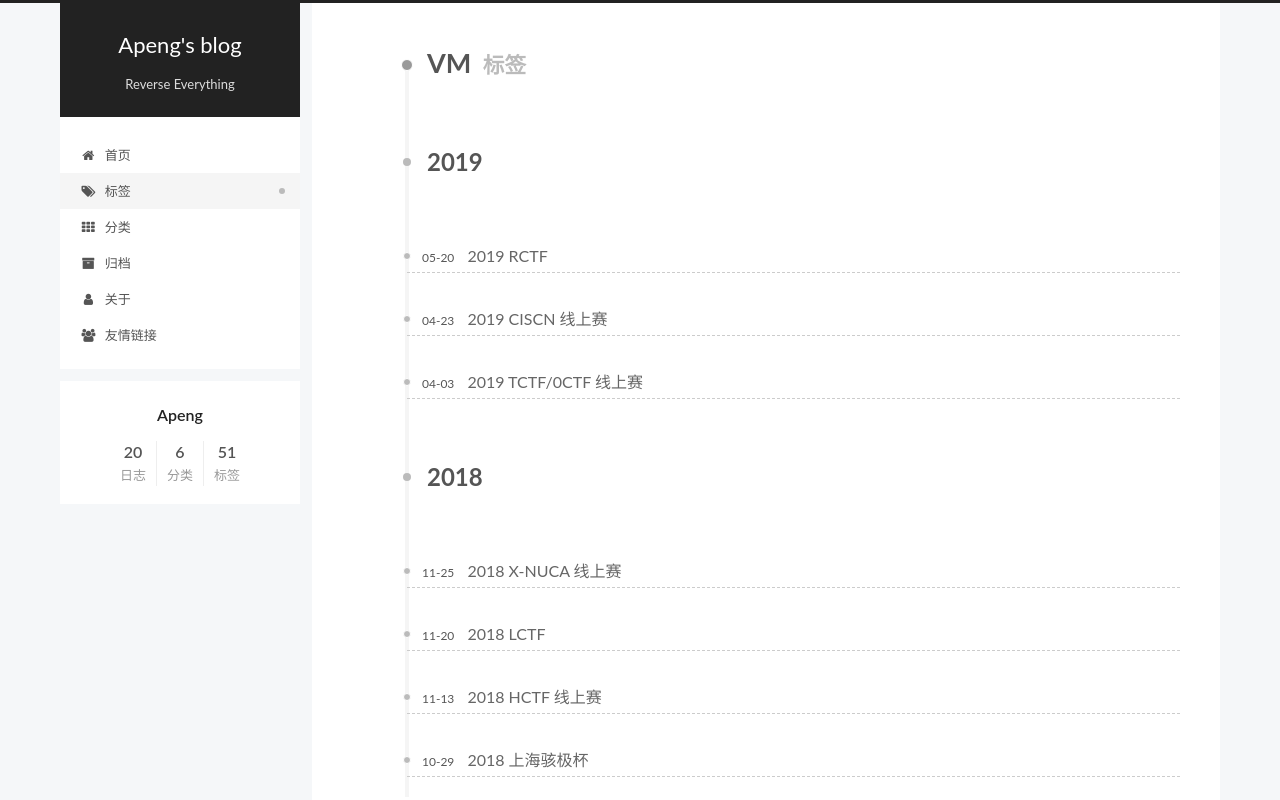
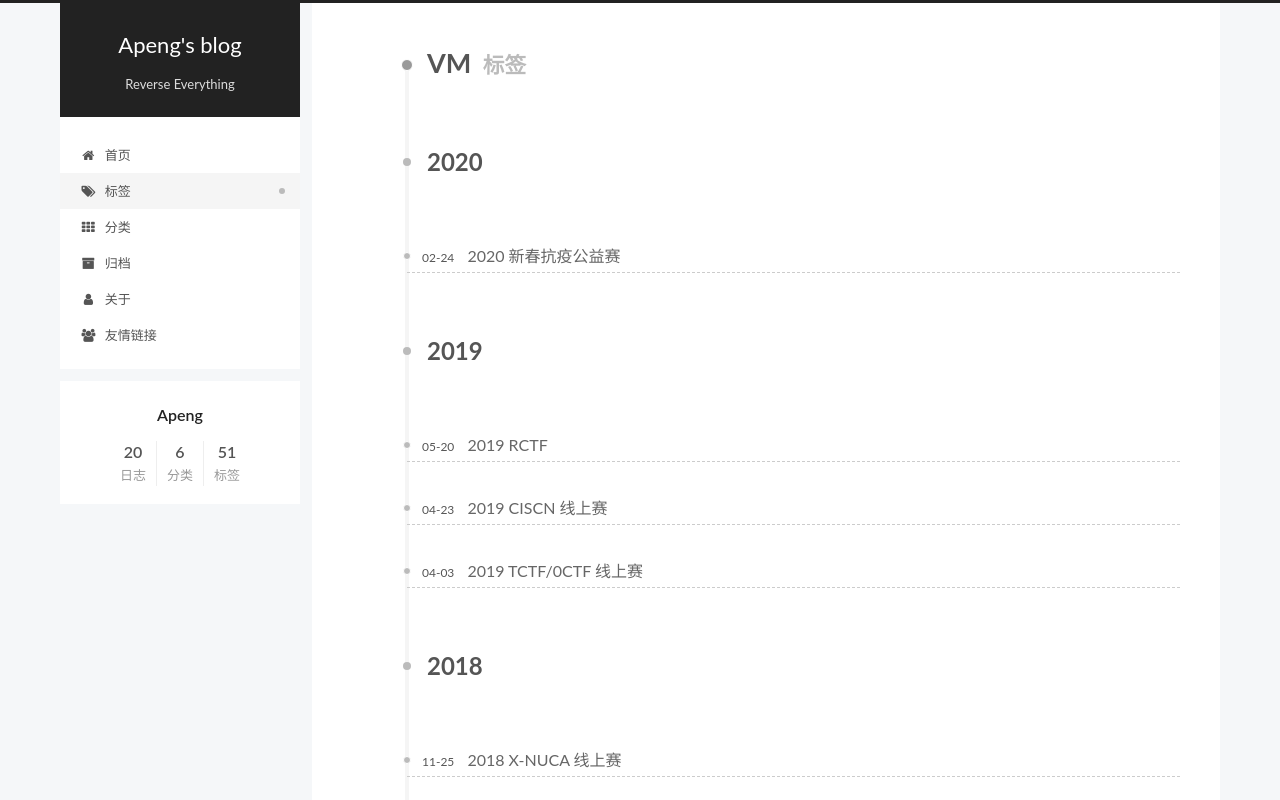
Before and after one commit to Apeng7364/Apeng7364.github.io, a plain HTML site: page tags/VM/index.html in a window 1280 px wide. Shown: the top 800 px of the page. Drawn offline with Linux system fonts and the light colour scheme.

Commit message:
Site updated: 2020-02-24 14:55:55

```diff
--- a/tags/VM/index.html
+++ b/tags/VM/index.html
@@ -167,6 +167,29 @@
       </div>
 
 
+    <div class="collection-year">
+      <h1 class="collection-header">2020</h1>
+    </div>
+
+  <article itemscope itemtype="http://schema.org/Article">
+    <header class="post-header">
+
+      <div class="post-meta">
+        <time itemprop="dateCreated"
+              datetime="2020-02-24T13:10:19+08:00"
+              content="2020-02-24">
+          02-24
+        </time>
+      </div>
+
+      <h2 class="post-title">
+          <a class="post-title-link" href="/2020/02/24/2020gongyi/" itemprop="url">
+            <span itemprop="name">2020 新春抗疫公益赛</span>
+          </a>
+      </h2>
+
+    </header>
+  </article>
     <div class="collection-year">
       <h1 class="collection-header">2019</h1>
     </div>
```
Also changed, not shown: 2020/02/24/2020gongyi/index.html (+4 -2 lines), index.html (+1 -1 lines).
